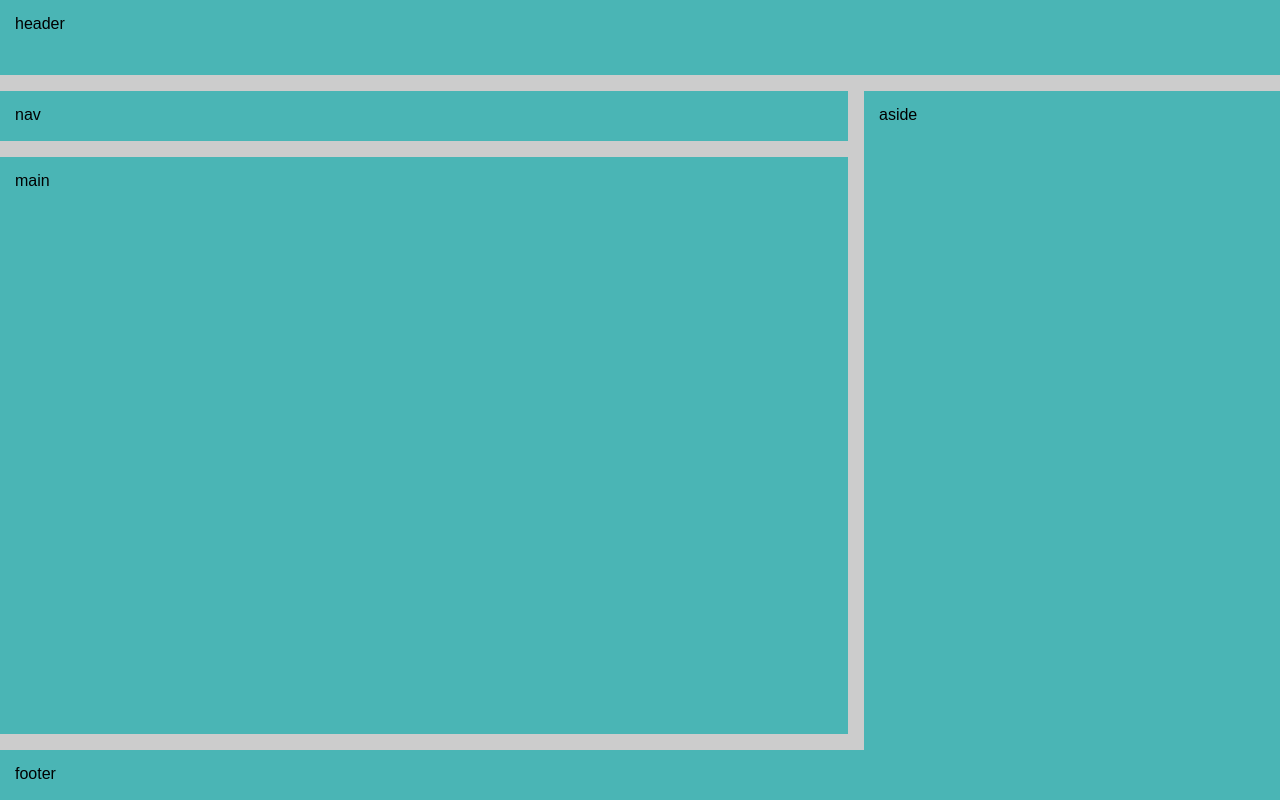
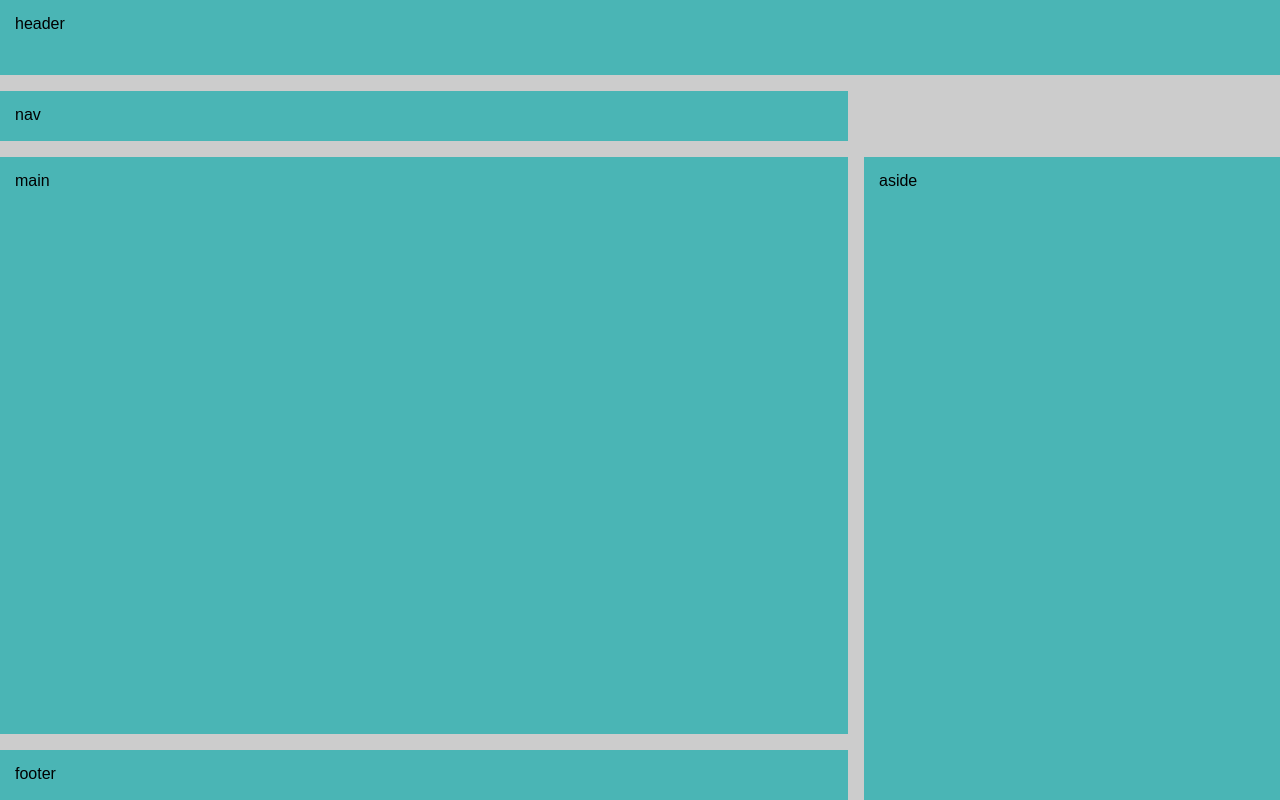
Before and after one commit to TecCris/Web-Desing, a plain HTML site: page Exercicios/grid/grid-revisao.html in a window 1280 px wide. Drawn offline with Linux system fonts and the light colour scheme.

Commit message:
Update grid-revisao.html

```diff
--- a/Exercicios/grid/grid-revisao.html
+++ b/Exercicios/grid/grid-revisao.html
@@ -28,26 +28,58 @@
 
         .gridContainer{
             display: grid;
-            grid-template-columns: repeat(3, 1fr);
-            grid-template-rows: 75px 50px 1fr 50px;
+            /* grid-template-columns: repeat(3, 1fr);
+            grid-template-rows: 75px 50px 1fr 50px; */
             gap: 1em;
+
+            /* grid-template-areas:
+            "header header header"
+            "nav nav aside"
+            "main main aside"
+            "footer footer footer"; */
+
+            grid-template:
+            " header header header " 75px
+            " nav nav . " 50px
+            " main main aside " 1fr
+            " footer footer aside " 50px
+            / 1fr 1fr 1fr;
         }
         .header {
-            grid-column: 1 / -1;
+            /* grid-column: 1 / -1; */
+            /* grid-area: header; */
+            /* grid-column: header-start / header-end; */
+            grid-column: header;
         }
         .nav {
-            grid-column: 1 / -2;
+            /* grid-column: 1 / -2; */
+            /* grid-area: nav; */
+            /* grid-column: nav-start / nav-end; */
+            grid-column: nav;
         }
         .aside {
-            grid-row: 2 / -1;
+            /* grid-row: 2 / -1;
             grid-column: 3 / -1;
+            z-index: 1; */
+            /* grid-area: aside; */
+            /* grid-column: aside-start / aside-end;
+            grid-row: aside-start / aside-end; */
+            grid-column: aside;
+            grid-row: aside;
         }
         .main {
-            grid-column: 1 / 3;
+            /* grid-column: 1 / 3; */
+            /* grid-area: main; */
+            /* grid-column: main-start / main-end; */
+            grid-column: main;
         }
         .footer {
+            /* background-color: rgba(46, 109, 109, 0.8);
             grid-column: 1 / -1;
-            grid-row: 4 / 5;
+            grid-row: 4 / 5; */
+            /* grid-area: footer; */
+            /* grid-column: footer-start / footer-end; */
+            grid-column: footer;
         }
 
     </style>
```
